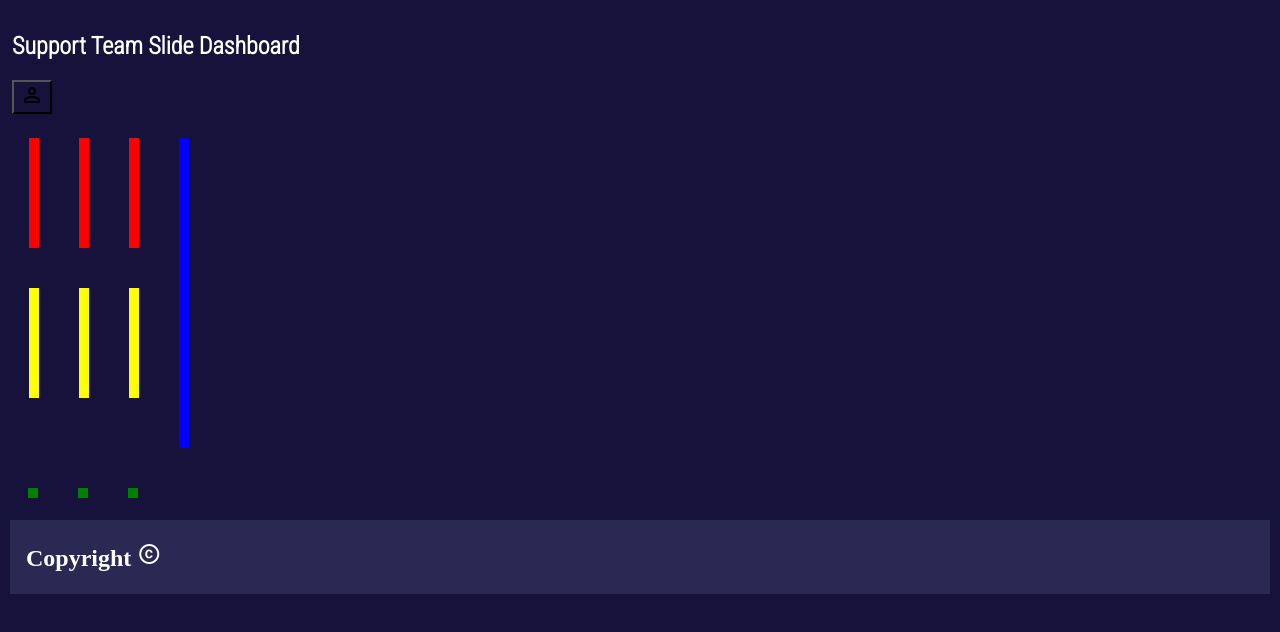
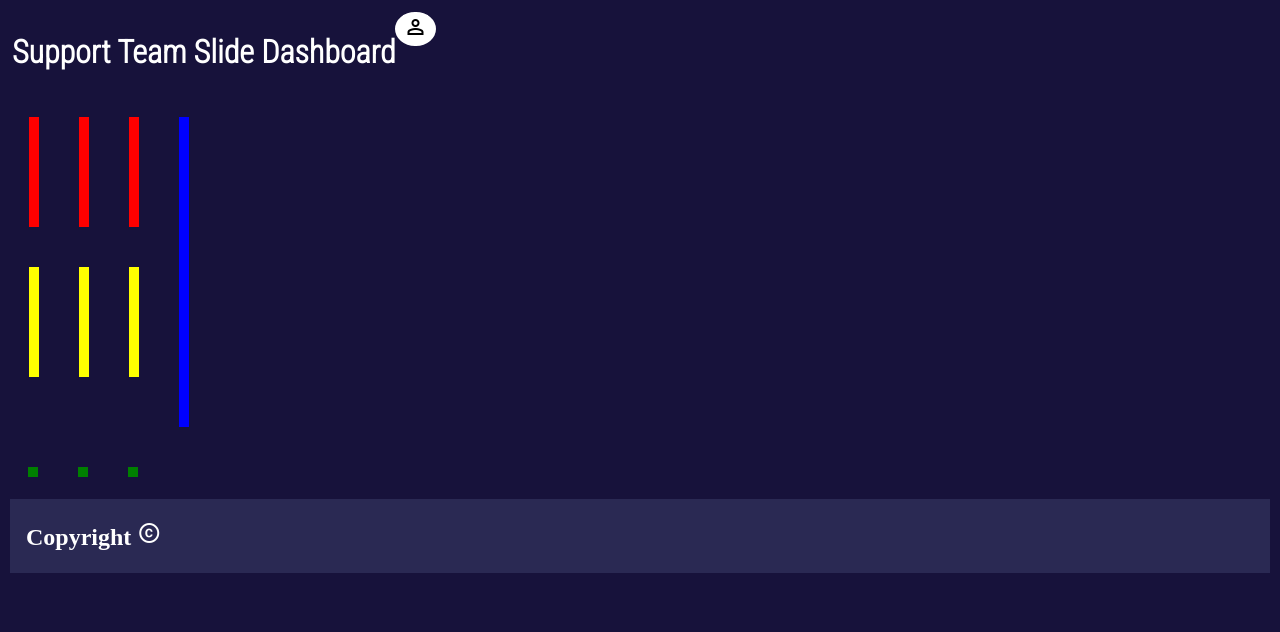
Before and after one commit to LautaroMoor/Laboratorio-de-computacion-II, a plain HTML site: page index.html in a window 1280 px wide. Drawn offline with nearby package versions, Linux system fonts and the light colour scheme.

Commit message:
Boton perfil y background al perfil.html

```diff
--- a/css/estilos_index.css
+++ b/css/estilos_index.css
@@ -88,4 +88,10 @@ footer *{
 
 #btn-perfil{
     margin-left: auto;
+    background-color: white;
+    border-radius: 50%;
+    border: white 2px solid;
 }
+.material-symbols-outlined{
+    background-color: white;
+}
--- a/index.html
+++ b/index.html
@@ -12,14 +12,12 @@
     <body>
         <div id="contenedor">
             <header>
-                <nav>
                     <h1>Support Team Slide Dashboard</h1>
                     <a href="perfil.html" target="_blank">
                         <button id="btn-perfil" >
                             <span class="material-symbols-outlined"> person </span>
                         </button>
                     </a>
-                </nav>
             </header>
 
             <main>
```
Also changed, not shown: perfil.html (+15 -0 lines).
